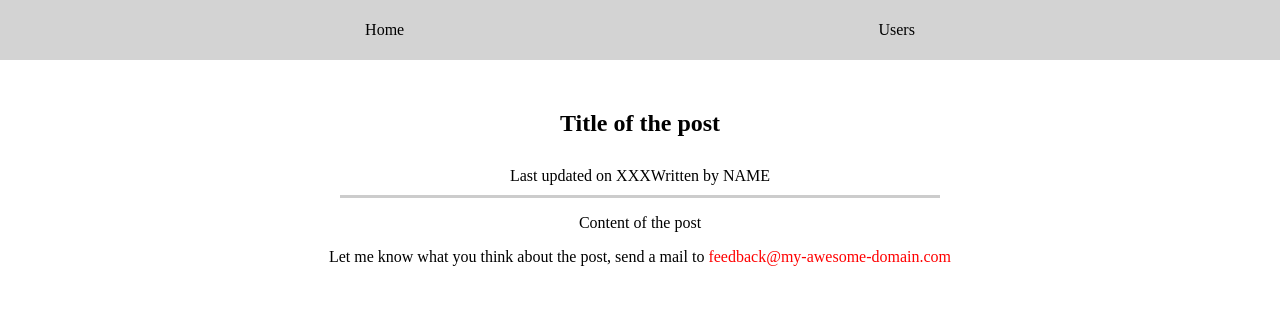
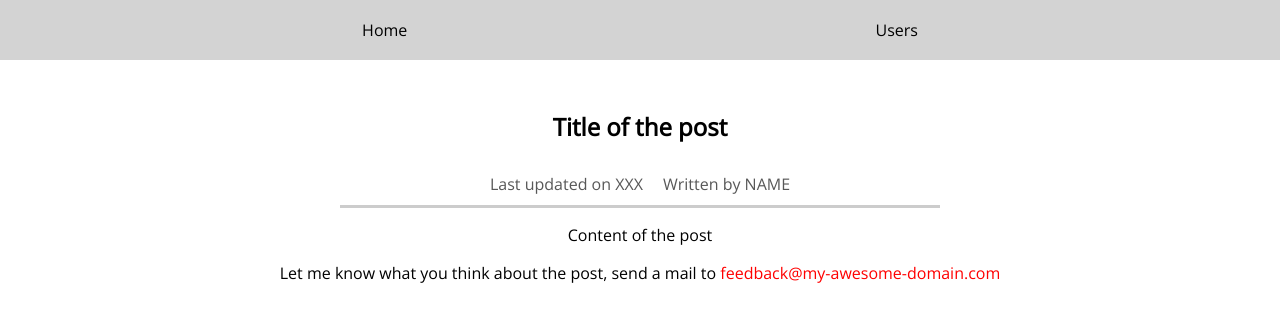
Before and after one commit to michaldobiezynski/nuxtBlog, a Nuxt app: page /posts/1 in a window 1280 px wide. Shown: the top 322 px of the page. Built offline with nearby package versions, Linux system fonts and the light colour scheme.

Commit message:
Adding External Fonts

```diff
--- a/layouts/default.vue
+++ b/layouts/default.vue
@@ -10,3 +10,12 @@ export default {
   components: { Header },
 };
 </script>
+<style>
+html {
+  font-family: "Open Sans", sans-serif;
+}
+
+body {
+  margin: 0;
+}
+</style>
--- a/nuxt.config.js
+++ b/nuxt.config.js
@@ -11,7 +11,13 @@ export default {
       { hid: "description", name: "description", content: "" },
       { name: "format-detection", content: "telephone=no" },
     ],
-    link: [{ rel: "icon", type: "image/x-icon", href: "/favicon.ico" }],
+    link: [
+      { rel: "icon", type: "image/x-icon", href: "/favicon.ico" },
+      {
+        rel: "stylesheet",
+        href: "https://fonts.googleapis.com/css?family=Open+Sans",
+      },
+    ],
   },
 
   // Global CSS: https://go.nuxtjs.dev/config-css
--- a/pages/posts/_id/index.vue
+++ b/pages/posts/_id/index.vue
@@ -3,10 +3,10 @@
     <section class="post">
       <h1>Title of the post</h1>
       <div class="post-details">
-        <div>Last updated on XXX</div>
-        <div>Written by NAME</div>
+        <div class="post-detail">Last updated on XXX</div>
+        <div class="post-detail">Written by NAME</div>
       </div>
-      <p>Content of the post</p>
+      <p class="post-content">Content of the post</p>
     </section>
     <section class="post-feedback">
       <p>
```
